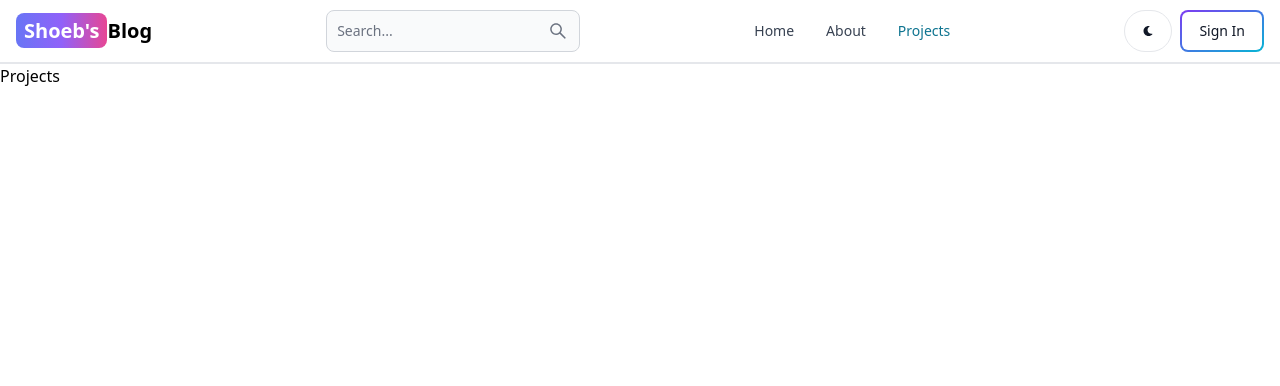
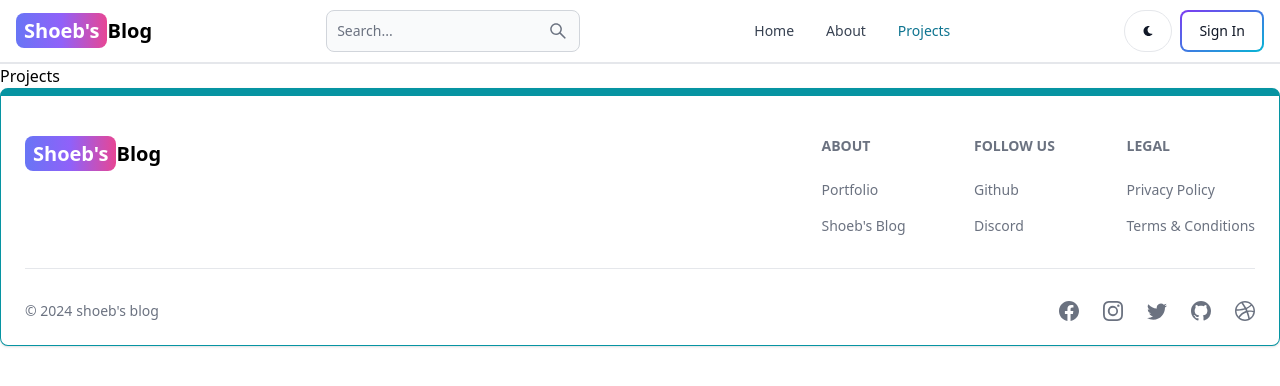
Before and after one commit to mdshoeb8147/mern-blog, a React app in the folder client/: page /projects in a window 1280 px wide. Shown: the top 386 px of the page. Built offline with nearby package versions, Linux system fonts and the light colour scheme; the HTML template or start-up script is replaced by a standard one.

Commit message:
footer created

```diff
--- a/client/src/App.jsx
+++ b/client/src/App.jsx
@@ -6,6 +6,7 @@
 import Dashboard from "./pages/Dashboard";
 import Projects from "./pages/Projects";
 import Header from "./components/Header";
+import Footer from "./components/Footer";
 function App() {
   return (
     <BrowserRouter>
@@ -18,6 +19,7 @@
         <Route path="/dashboard" element={<Dashboard />} />
         <Route path="/projects" element={<Projects />} />
       </Routes>
+      <Footer />
     </BrowserRouter>
   );
 }
--- /dev/null
+++ b/client/src/components/Footer.jsx
@@ -0,0 +1,89 @@
+import { Footer } from "flowbite-react";
+import { Link } from "react-router-dom";
+import {
+  BsFacebook,
+  BsInstagram,
+  BsTwitter,
+  BsGithub,
+  BsDribbble,
+} from "react-icons/bs";
+
+const FooterCom = () => {
+  return (
+    <Footer container className="border border-t-8 border-teal-500">
+      <div className="w-full max-w-7xl mx-auto">
+        <div className="grid w-full justify-between sm:flex md:grid-cols-1">
+          <div className="mt-5">
+            <Link
+              to="/"
+              className="self-center whitespace-nowrap text-lg sm:text-xl font-semibold dark:text-white"
+            >
+              <span className="px-2 py-1 bg-gradient-to-r from-indigo-500 via-purple-500 to-pink-500 rounded-lg text-white">
+                Shoeb's
+              </span>
+              Blog
+            </Link>
+          </div>
+          <div className="grid grid-cols-2 gap-8 mt-4 sm:grid-cols-3 sm:gap-6">
+            <div>
+              <Footer.Title title="About" />
+              <Footer.LinkGroup col>
+                <Footer.Link
+                  href="https://shoeb.vercel.app/"
+                  target="_blank"
+                  rel="noopener noreferrer"
+                >
+                  Portfolio
+                </Footer.Link>
+                <Footer.Link
+                  href="/about"
+                  target="_blank"
+                  rel="noopener noreferrer"
+                >
+                  Shoeb's Blog
+                </Footer.Link>
+              </Footer.LinkGroup>
+            </div>
+            <div>
+              <Footer.Title title="Follow Us" />
+              <Footer.LinkGroup col>
+                <Footer.Link
+                  href="https://www.github.com"
+                  target="_blank"
+                  rel="noopener noreferrer"
+                >
+                  Github
+                </Footer.Link>
+                <Footer.Link href="#">Discord</Footer.Link>
+              </Footer.LinkGroup>
+            </div>
+            <div>
+              <Footer.Title title="Legal" />
+              <Footer.LinkGroup col>
+                <Footer.Link href="#">Privacy Policy</Footer.Link>
+                <Footer.Link href="#">Terms &amp; Conditions</Footer.Link>
+              </Footer.LinkGroup>
+            </div>
+          </div>
+        </div>
+
+        <Footer.Divider />
+        <div className="w-full sm:flex sm:items-center sm:justify-between">
+          <Footer.Copyright
+            href="#"
+            by="shoeb's blog"
+            year={new Date().getFullYear()}
+          />
+          <div className="flex gap-6 sm:mt-0 mt-4 sm:justify-center">
+            <Footer.Icon href="#" icon={BsFacebook} />
+            <Footer.Icon href="#" icon={BsInstagram} />
+            <Footer.Icon href="#" icon={BsTwitter} />
+            <Footer.Icon href="https://github.com" icon={BsGithub} />
+            <Footer.Icon href="#" icon={BsDribbble} />
+          </div>
+        </div>
+      </div>
+    </Footer>
+  );
+};
+export default FooterCom;
```
